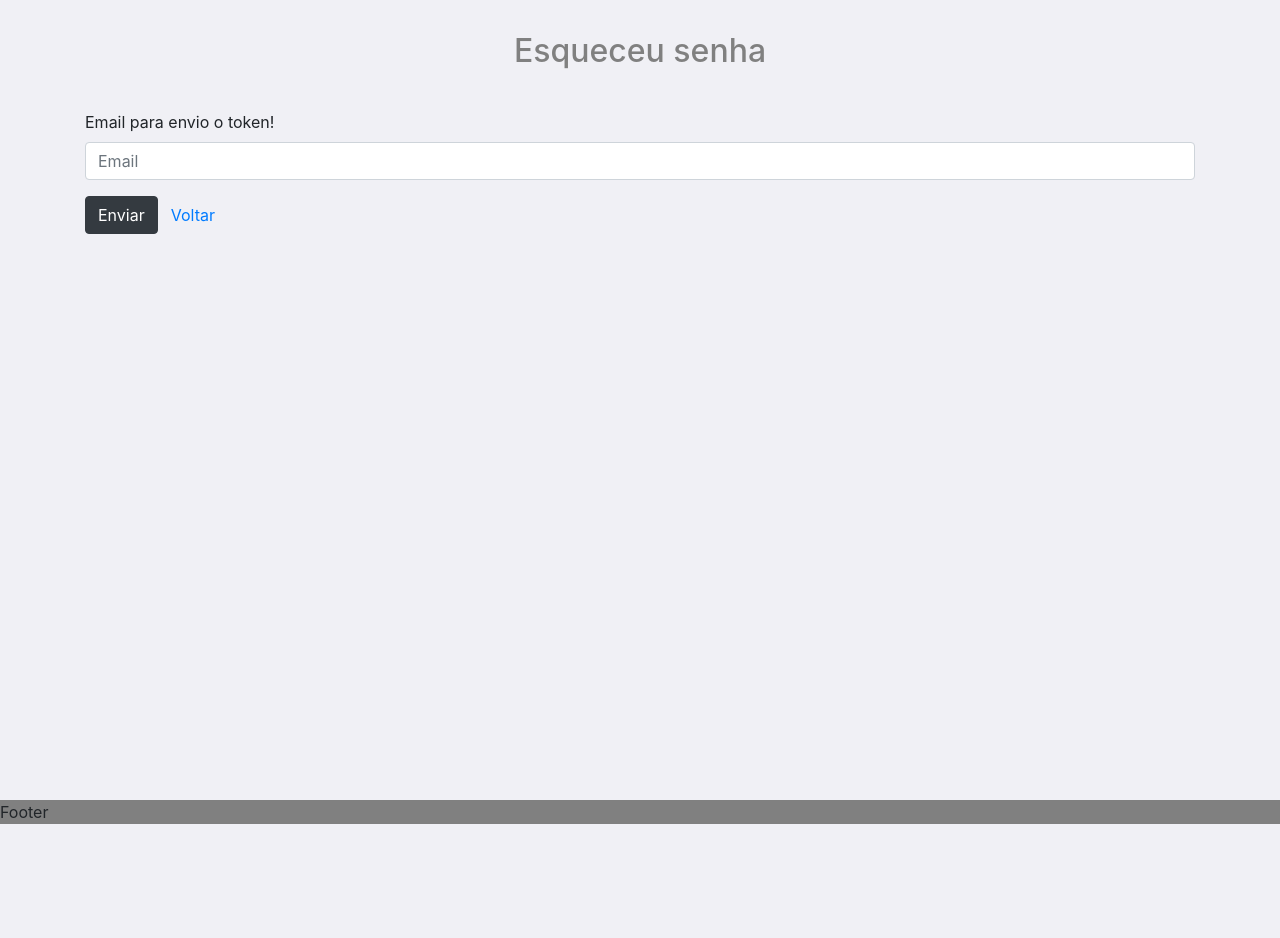
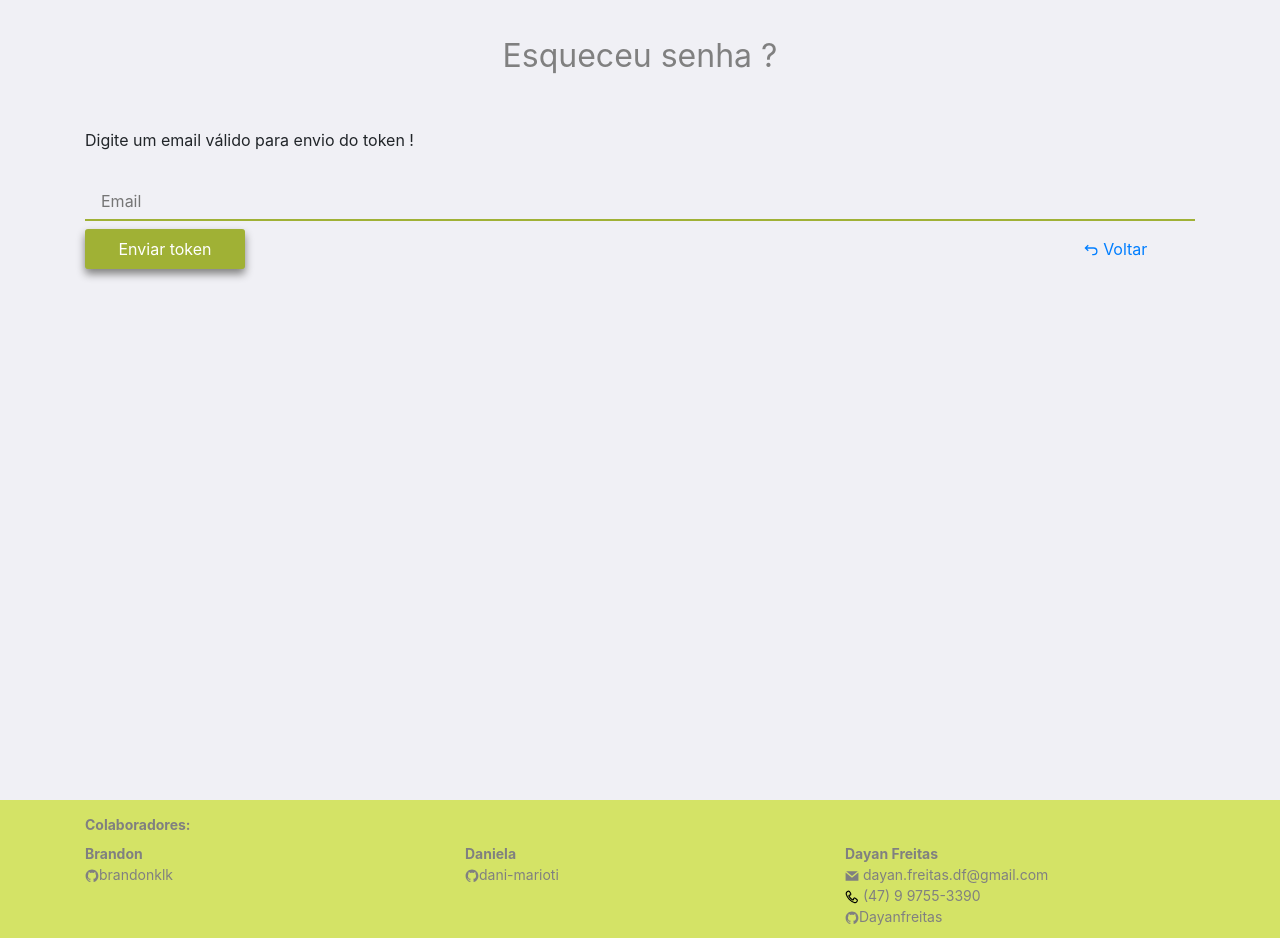
Before and after one commit to brandonklk/Aluguel_Quadra, a React (Create React App) app in the folder frontend/: page /forgot-password in a window 1280 px wide. Shown: the top 938 px of the page. Before the commit the page ends 824 px from the top, so only its background shows below. Built offline with nearby package versions, Linux system fonts and the light colour scheme.

Commit message:
refatorando resgatar senha

```diff
--- a/frontend/src/component/Footer.js
+++ b/frontend/src/component/Footer.js
@@ -1,10 +1,47 @@
 import React, { Fragment } from "react"
+import { Container,Row, Col } from 'react-bootstrap'
+import {GrGithub , GrMail, GrPhone} from 'react-icons/gr'
 
 const Footer = (props) => {
+    const style = {
+      name: {
 
+      },
+      github: {
+        'cursor':'pointer'
+      },
+      conteudo: {
+        'textIndent': '1em'
+      }
+    }
+    const arr_devs = [
+      {name: 'Brandon', email: '', fone: '', github: 'brandonklk'},
+      {name: 'Daniela', email: '', fone: '', github: 'dani-marioti'},
+      {name: 'Dayan Freitas', email: 'dayan.freitas.df@gmail.com', fone: '(47) 9 9755-3390', github: 'Dayanfreitas'},
+      {name: 'Israel', email: '', fone: '', github: 'israelmurilocadorin'},
+      {name: 'Willian', email: '', fone: '', github: 'Zaanol'},
+    ]
     return (
         <footer>
-          Footer
+          <Container>
+          <div><b>Colaboradores:</b></div>
+            <Row>
+              {
+                arr_devs.map((i) => (
+                  <Col key={i.name} className="mt-2" md="4">
+                    <span style={style.name}><b>{i.name}</b></span>
+
+                    <div>
+                      {i.email ? <span><GrMail /> {i.email} <br/></span> : ''}
+                      {i.fone ? <span><GrPhone/> {i.fone}<br/></span> : ''}
+                      <span  style={style.github} onClick={() => {window.open(`https://github.com/${i.github}`, 'blank')}}><GrGithub/>{i.github}</span><br/>
+                    </div>
+                  </Col>
+                ))
+              }
+            </Row>
+          </Container>
+          {/* <div>Desenvolvido por:</div> */}
         </footer>
     )
 }
--- a/frontend/src/global.css
+++ b/frontend/src/global.css
@@ -26,7 +26,7 @@ body {
 
 #root {
     /* background-color: #ffffff; */
-    height: 100vh;
+    min-height: 100vh;
     /* width: 80vw; */
     /* margin: auto;
     position: relative;
@@ -37,8 +37,14 @@ body {
 }
 
 footer {
-    background: gray;
+    background: var(--secondary);
+    color: gray;
+    padding: .5em;
+    font-size: 14px;
+    /* height: 10vh; */
+    /* text-align: center; */
 }
+
 
 form input[type=number]::-webkit-inner-spin-button {
     -webkit-appearance: none;
--- a/frontend/src/pages/Login/login.js
+++ b/frontend/src/pages/Login/login.js
@@ -63,7 +63,7 @@ const Login = (props) => {
   return (
     <Fragment>
 
-      <form onSubmit={formik.handleSubmit} className={!formik.isValid ? 'not-valid' : ''} autocomplete="off">
+      <form onSubmit={formik.handleSubmit} className={!formik.isValid ? 'not-valid' : ''} autoComplete="off">
         <Loader loading={loading}/>
         <Container>
           <Alert/>
--- a/frontend/src/pages/forgot-password/forgotPassword.js
+++ b/frontend/src/pages/forgot-password/forgotPassword.js
@@ -1,178 +1,146 @@
-import React, { Component, Fragment } from 'react';
-import { Container, Row, Col, InputGroup, FormControl, Button } from 'react-bootstrap';
+import React, { Fragment, useState } from 'react';
+import { useHistory } from "react-router-dom"
+import { Container, Row, Col } from 'react-bootstrap';
+import { GrUndo } from 'react-icons/gr'
+import { useFormik } from 'formik'
+import * as Yup from 'yup'
+
 import Loader from '../../component/Loader'
+import Actions from "../../actions/Authenticate/Authenticate"
+
 import './forgotPassword.css';
 
-import Actions from "../../actions/Authenticate/Authenticate"
+const ForgotPassword = () => {
+  const history = useHistory();
 
-class forgotPassword extends Component {
-  stateInitial = {
-    title: 'Esqueceu senha',
-    loading: false,
-    tokenIsValid: false,
-    form: {
-      email: '',
-      token: '',
-      password: '',
-      passwordConfirm: ''
-    }
+  const [loading, setLoading] = useState(false);
+  const [tokenIsValid, setTokenIsValid] = useState(false);
+
+  const initialValues = {
+    email: '',
+    token : '',
+    password : '',
   }
 
-  state = this.stateInitial
+  const validationSchema = Yup.object({
+    email: Yup.string().email('Insira um e-mail válido').required('O email é obrigatório'),
+    tokenIsValid: Yup.boolean(),
+    token: Yup.string().when("tokenIsValid", {is: true, then: Yup.string().required('Token é obrigatório')}),
+    password: Yup.string().when("tokenIsValid", {is: true, then: Yup.string().required('Nova senha é obrigatório')})
+  })
 
-  clearState = () => {
-    this.setState(this.stateInitial)
-  }
+  const onSubmit = values => {
 
-  setEmail = (event) => {
-    const {value} = event.target
+    if (tokenIsValid) {
+      submitNewPassword(values)
+      return
+    }
 
-    this.setState({ form: Object.assign(this.state.form ,{email: value})})
-  }
+    setLoading(true)
+    const {email} = values
 
-  setToken = (event) => {
-    const {value} = event.target
-    this.setState({form: Object.assign(this.state.form ,{token: value})})
+    Actions.requestForgotPassword({email})
+      .then((r) => {
+        setLoading(false)
+        setTokenIsValid(true)
+        formik.values.tokenIsValid = true
+
+      }).catch((e) => {
+        setLoading(false)
+      })
 
   }
 
-  setNewPassword = (event) => {
-    const {value} = event.target
-    this.setState({form: Object.assign(this.state.form ,{password: value})})
+  const formik = useFormik({
+    initialValues,
+    onSubmit,
+    validationSchema
+  });
 
+  const back = () => {
+    history.goBack()
   }
 
-  setNewPasswordConfirm = (event) => {
-    const {value} = event.target
-    this.setState({form: Object.assign(this.state.form ,{passwordConfirm: value})})
-
-  }
-
-  submitToken = (event) => {
-    this.setState({loading: true})
-
-    Actions.requestForgotPassword({email: this.state.form.email})
-    .then((r) => {
-      this.setState({
-        loading: false,
-        tokenIsValid: true
-      })
-    })
-    .catch((error) => {
-      this.setState({loading: false})
-    })
-  }
-
-  submitNewPassword = () => {
-    this.setState({loading: true})
+  const submitNewPassword = (values) => {
+    setLoading(true)
     Actions.resetPasswordUser({
-      email: this.state.form.email,
-      token : this.state.form.token,
-      password : this.state.form.passwordConfirm,
+      email: values.email,
+      token: values.token,
+      password: values.password
     })
       .then((r) => {
-        this.setState({loading: false})
-        this.props.history.push({
+        setLoading(false)
+        history.push({
           pathname: '/',
           param: {
-              email: this.state.form.email
+            email: values.email
           }
         })
       })
-      .catch((error) => {
-        this.setState({loading: false})
-
-      })
+      .catch(setLoading(false))
   }
 
-  back = () => {
-    // this.clearState()
-    this.props.history.goBack()
-  }
+  return (
+    <Fragment>
+      <form onSubmit={formik.handleSubmit} className={!formik.isValid ? 'not-valid' : ''} autocomplete="off">
+        <Container>
+            <Loader loading={loading}/>
+            <p className="title">
+              {tokenIsValid ? 'Nova senha' : 'Esqueceu senha ?'}
+            </p>
+            <p>{tokenIsValid ? 'Digite a nova senha !' : 'Digite um email válido para envio do token !'}</p>
+            <Row>
+              <Col md="12">
+                {
+                  tokenIsValid ?
+                  <Fragment>
+                    <input type="text"
+                      placeholder="Token"
+                      name="token"
+                      onChange={formik.handleChange}
+                      value={formik.values.token}
+                    />
+                    {formik.touched.token && formik.errors.token
+                      ? <div className="feed-back-error-input">{formik.errors.token}</div>
+                      :''
+                    }
+                    <input type="text"
+                      placeholder="Nova senha"
+                      type="password"
+                      name="password"
+                      onChange={formik.handleChange}
+                      value={formik.values.password}
+                    />
+                    {formik.touched.password && formik.errors.password
+                      ? <div className="feed-back-error-input">{formik.errors.password}</div>
+                      :''
+                    }
+                  </Fragment> :
+                  <Fragment>
+                    <input type="text"
+                      placeholder="Email"
+                      name="email"
+                      onChange={formik.handleChange}
+                      value={formik.values.email}
+                    />
+                    {formik.touched.email && formik.errors.email
+                      ? <div className="feed-back-error-input">{formik.errors.email}</div>
+                      :''
+                    }
+                  </Fragment>}
 
-  render () {
-    const tokenIsValid = this.state.tokenIsValid
+                  <button type="submit" variant="dark" className="mt-2">
+                    Enviar token
+                  </button>
+                  <button type="button" variant="link"  className="float-right mt-2" onClick={back}>
+                    <GrUndo/> Voltar
+                  </button>
+              </Col>
+            </Row>
 
-    let template =
-    <Row>
-      <Col>
-        <label>Email para envio o token!</label>
-        <InputGroup className="mb-3">
-          <FormControl
-            placeholder="Email"
-            aria-label="Email"
-            aria-describedby="basic-addon1"
-            value={this.state.form.email}
-            onChange={this.setEmail}
-          />
-        </InputGroup>
-        <Button variant="dark" type="button" onClick={this.submitToken}>
-          Enviar
-        </Button>
-
-        <Button variant="link" type="button" className="" onClick={this.back}>
-          Voltar
-        </Button>
-      </Col>
-    </Row>
-
-    if (tokenIsValid) {
-      template =
-      <Row>
-        <InputGroup className="mb-3">
-          <FormControl
-            placeholder="Token"
-            aria-label="Toke"
-            aria-describedby="basic-token"
-            value={this.state.form.token}
-            onChange={this.setToken}
-          />
-        </InputGroup>
-
-        <InputGroup className="mb-3">
-          <FormControl
-                    placeholder="Nova senha"
-                    aria-label="Nova senha"
-                    aria-describedby="basic-addon1"
-                    type="password"
-                    value={this.state.form.password}
-                    onChange={this.setNewPassword}
-                  />
-        </InputGroup>
-
-        <InputGroup className="mb-3">
-          <FormControl
-            placeholder="Confirmar nova senha"
-            aria-label="Confirmar nova senha"
-            aria-describedby="basic-addon1"
-            type="password"
-            value={this.state.form.passwordConfirm}
-            onChange={this.setNewPasswordConfirm}
-          />
-        </InputGroup>
-
-        <Button variant="dark" type="button" onClick={this.submitNewPassword}>
-          Trocar senha
-        </Button>
-
-
-        <Button variant="link" type="button" className="mt-3 mr-3 ml-3 float-right" onClick={() => {this.setState({tokenIsValid: false})}}>
-          Cancelar
-        </Button>
-      </Row>
-    }
-
-    return (
-      // <Table head={ this.state.head } body={ this.state.body } FuncDelete={this.delete} FuncEdit={this.edit} />
-      <Fragment>
-        <Loader loading={this.state.loading}/>
-        <Container className="forgotPassword">
-          <h1 class="title">{this.state.title}</h1>
-          {template}
         </Container>
-      </Fragment>
-    );
-  }
+      </form>
+    </Fragment>
+  )
 }
-
-export default forgotPassword
+export default ForgotPassword
```
Also changed, not shown: frontend/src/actions/Authenticate/Authenticate.js (+9 -3 lines), frontend/src/helper/index.js (+16 -0 lines), frontend/src/pages/Dashboard/Dashboard.js (+4 -14 lines), 1 other file (tests, documents, lock files or other folders).
